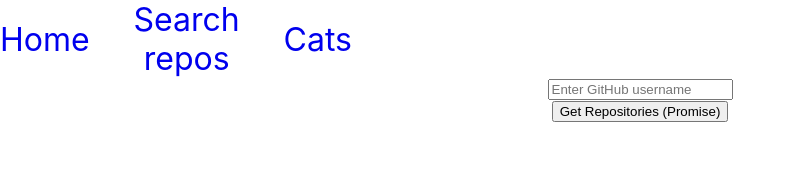
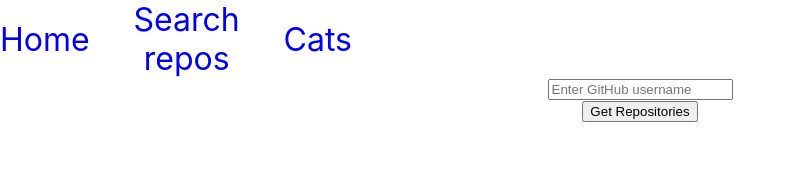
Before and after one commit to mia336love/internship, a React (Create React App) app in the folder React/8-9/internship-app/: page /search-repo in a window 1280 px wide. Shown: the top 191 px of the page, without its empty margins (0-794 px from the left). Built offline with nearby package versions, Linux system fonts and the light colour scheme.

Commit message:
correction

```diff
--- a/React/8-9/internship-app/public/index.html
+++ b/React/8-9/internship-app/public/index.html
@@ -11,9 +11,10 @@
     <noscript>You need to enable JavaScript to run this app.</noscript>
     <div id="root"></div>
 
+    <!-- скрыто, чтобы не мешало осн. коду, тут чисто из-за 8 итерации -->
     <!-- <h1>GitHub Repositories of User...</h1>
     <input type="text" id="username" placeholder="Enter GitHub username">
-    <button onclick="getReposPromise()">Get Repositories (Promise)</button>
+    <button onclick="getReposPromise()">Get Repositories</button>
     <button onclick="getReposAsync()">Get Repositories (Async)</button>
     <ul id="repo-list"></ul>
 
--- a/React/8-9/internship-app/src/Components/Home/Home.jsx
+++ b/React/8-9/internship-app/src/Components/Home/Home.jsx
@@ -1,5 +1,3 @@
-// import './Home.css'
-
 import styles from "./Home.module.css";
 
 function Home() {
--- a/React/8-9/internship-app/src/Components/NavigationMenu/NavigationMenu.module.css
+++ b/React/8-9/internship-app/src/Components/NavigationMenu/NavigationMenu.module.css
@@ -1,4 +1,3 @@
-/* NavigationMenu.module.css */
 .navMenu {
   display: flex;
   justify-content: space-around;
@@ -7,7 +6,6 @@
   align-items: center;
 
   font-size: 2em;
-  /* text-decoration: none; */
 }
 
 .link {
--- a/React/8-9/internship-app/src/Components/SearchRepos/SearchReposButtons/AsyncButton.jsx
+++ /dev/null
@@ -1,10 +0,0 @@
-function AsyncButton() {
-
-  return (
-    <div className="async-button">
-      {/* <button onClick={getReposAsync}>Get Repositories (Async)</button>{" "} */}
-    </div>
-  );
-}
-
-export default AsyncButton;
--- a/React/8-9/internship-app/src/Components/SearchRepos/SearchReposButtons/PromiseButton.jsx
+++ b/React/8-9/internship-app/src/Components/SearchRepos/SearchReposButtons/PromiseButton.jsx
@@ -25,7 +25,7 @@ function PromiseButton({ inputValue, onPromiseClick }) {
 
   return (
     <div className="promise-button">
-      <button onClick={getReposPromise}>Get Repositories (Promise)</button>
+      <button onClick={getReposPromise}>Get Repositories</button>
     </div>
   );
 }
--- a/React/8-9/internship-app/src/Components/SearchRepos/SearchReposMain/SearchReposMain.jsx
+++ b/React/8-9/internship-app/src/Components/SearchRepos/SearchReposMain/SearchReposMain.jsx
@@ -1,5 +1,4 @@
 import React, { useState } from "react";
-import AsyncButton from "../SearchReposButtons/AsyncButton";
 import PromiseButton from "../SearchReposButtons/PromiseButton";
 
 import SearchReposInput from "../SearchReposInput/SearchReposInput";
@@ -8,14 +7,12 @@ import SearchReposResults from "../SearchReposResults/SearchReposResults";
 function SearchReposMain() {
   const [inputValue, setInputValue] = useState("");
   const [Repos, setRepos] = useState([]);
-  // const [Result, setResult] = useState("");
 
 
   return (
     <div className="SearchReposMain">
       <SearchReposInput onInputChange={setInputValue} />
       <PromiseButton inputValue={inputValue} onPromiseClick={setRepos}/>
-      <AsyncButton onAsyncClick={setRepos}/>
       <SearchReposResults repos={Repos} />
     </div>
   );
```
Also changed, not shown: React/8-9/internship-app/src/Components/CatsPics/CatsPics.css (+1 -8 lines), React/8-9/internship-app/src/Components/NavigationMenu/NavigationMenu.jsx (+17 -15 lines), React/8-9/internship-app/src/Components/SearchRepos/SearchReposResults/SearchReposResults.jsx (+0 -11 lines).
